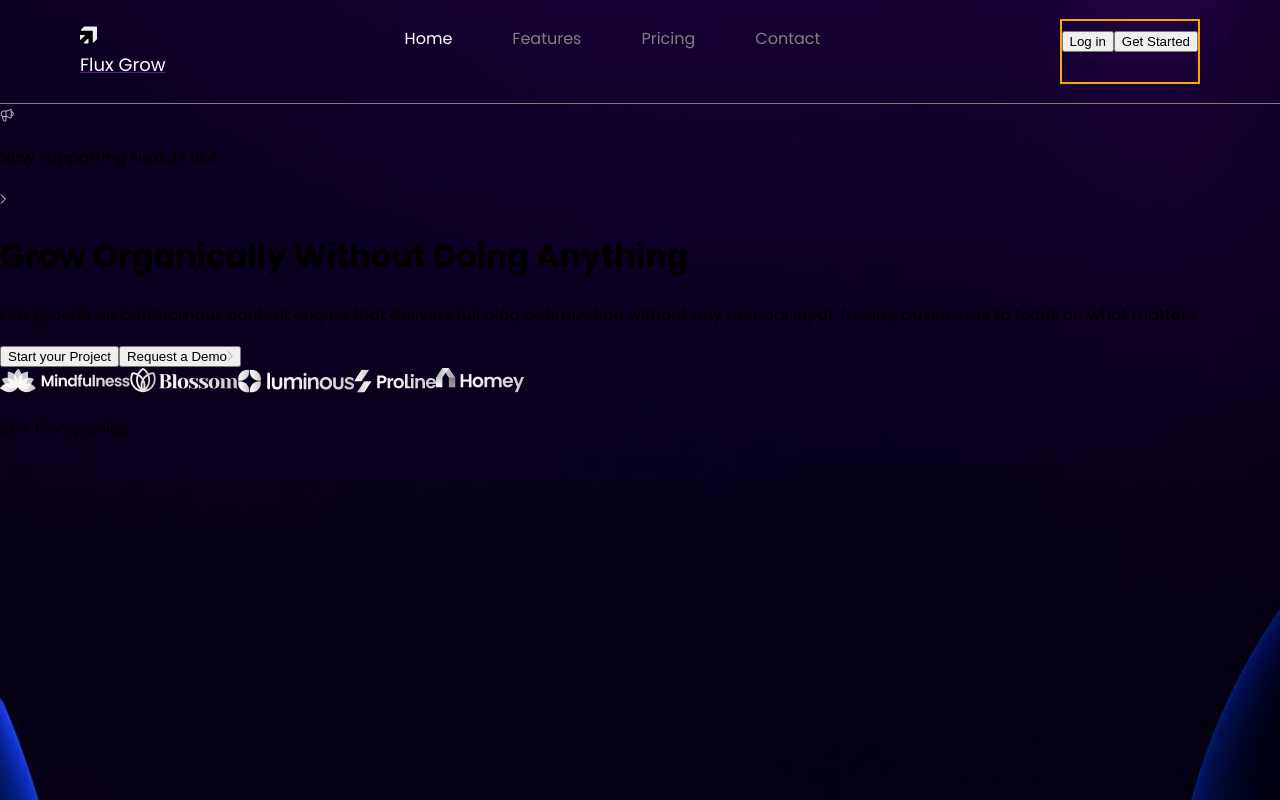
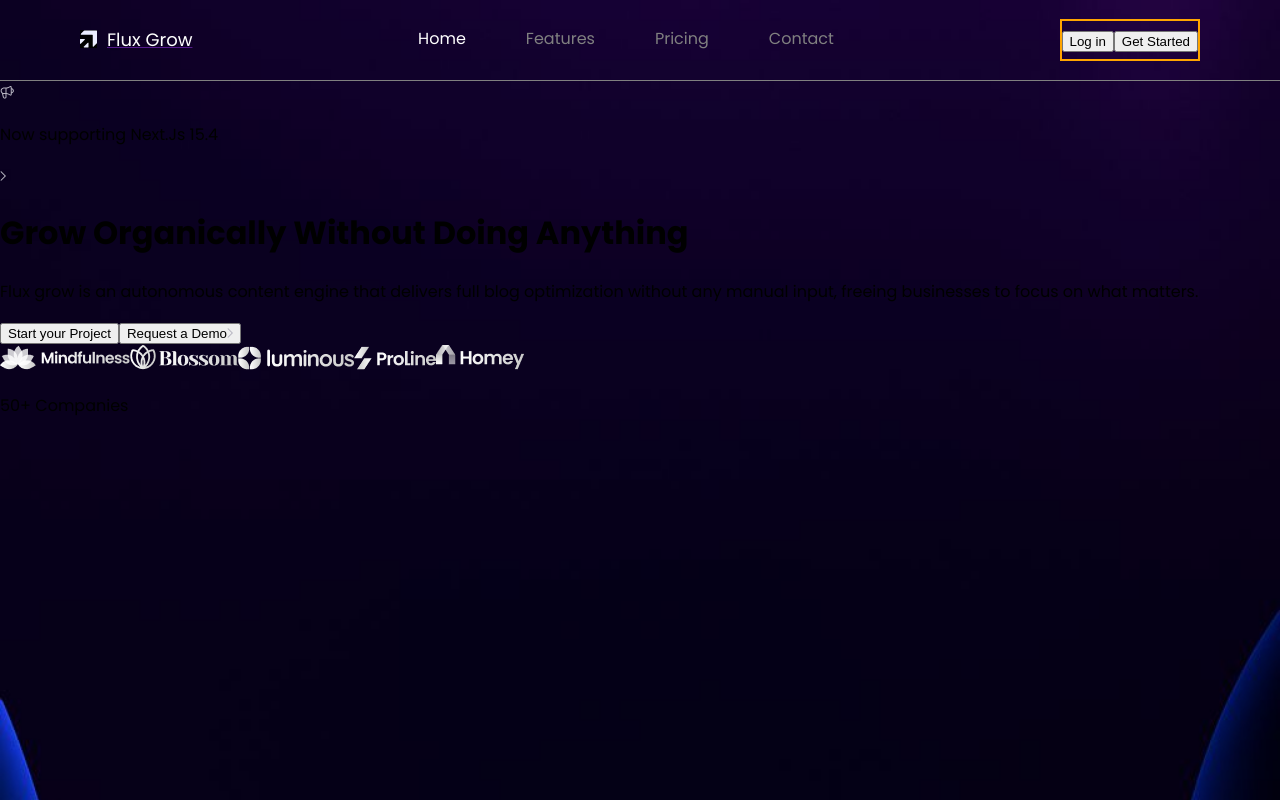
Before and after one commit to Mighty97/Flux-Grow, a React (Vite) app: page / in a window 1280 px wide. Built offline with nearby package versions, Linux system fonts and the light colour scheme.

Commit message:
logo css

```diff
--- a/src/component/Header.css
+++ b/src/component/Header.css
@@ -68,5 +68,8 @@
     display: none;
   }
 
+  .brand-name {
+
+  }
 
 }
--- a/src/component/Header.jsx
+++ b/src/component/Header.jsx
@@ -3,11 +3,11 @@ import './Header.css'
 
 export function HeaderLogoNav() {
   return (
-    <div className="nav-bar" >
+    <div className="nav-bar" > <a href='' >
       <div className="brand-name" >
-        <a href='' ><img className='brand-logo' src={BrandLogo} alt="" />
-        <p className='brand-name-text' >Flux Grow</p></a>
-      </div>
+       <img className='brand-logo' src={BrandLogo} alt="" />
+        <p className='brand-name-text' >Flux Grow</p>
+      </div></a>
       <div className="links" >
         <ul>
           <li>
```
